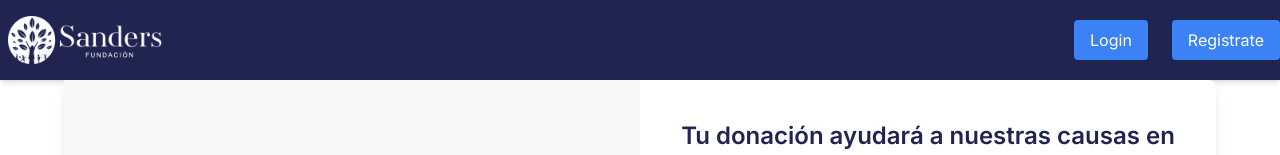
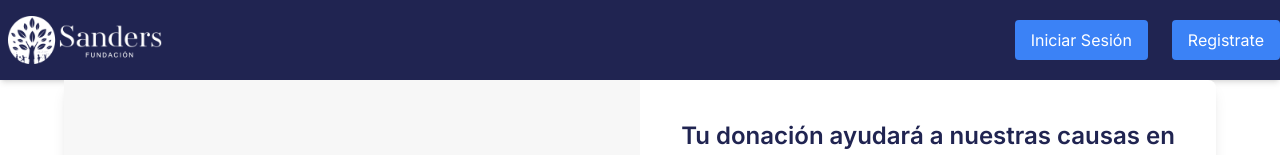
Before and after one commit to omaration21/sandersapp, a Next.js app in the folder frontend/: page /userdona in a window 1280 px wide. Shown: the top 155 px of the page. Built offline with nearby package versions, Linux system fonts and the light colour scheme.

Commit message:
modify styles

```diff
--- a/frontend/src/app/components/ProfileUser.tsx
+++ b/frontend/src/app/components/ProfileUser.tsx
@@ -22,12 +22,16 @@ export const ProfileUser = () => {
   const handleSaveChanges = async () => {
     try {
       await updateUser(editableUser.id, editableUser);
+
       if (selectedImage) {
         const newProfileImageUrl = await updateProfileImage(editableUser.id, selectedImage);
         setEditableUser({ ...editableUser, profile_image_url: newProfileImageUrl });
         setUser({ ...editableUser, profile_image_url: newProfileImageUrl });
         setPreviewImageUrl(null);
       }
+
+      setUser({ ...editableUser, name: editableUser.name });
+
       alert("Perfil actualizado con éxito");
       setIsEditing(false);
     } catch (error) {
@@ -35,6 +39,7 @@ export const ProfileUser = () => {
       alert("No se pudo actualizar el perfil");
     }
   };
+
 
   const handleImageChange = (e: React.ChangeEvent<HTMLInputElement>) => {
     if (e.target.files && e.target.files.length > 0) {
@@ -130,7 +135,7 @@ export const ProfileUser = () => {
           </div>
         </div>
       ) : (
-        <div className="mt-4">
+        <div className="flex justify-center mt-4">
           <button
             onClick={() => setIsEditing(true)}
             className="mt-4 bg-blue-500 hover:bg-blue-600 text-white px-6 py-2 rounded-lg shadow-md transition-all"
--- a/frontend/src/app/context/AuthContext.tsx
+++ b/frontend/src/app/context/AuthContext.tsx
@@ -18,7 +18,7 @@ interface AuthContextType {
   role: 'Admin' | 'Donor' | null;
   login: (email: string, password: string) => Promise<void>;
   logout: () => void;
-  setUser: (user: User | null) => void;  // Añadimos setUser
+  setUser: (user: User | null) => void;
 }
 
 export const AuthContext = createContext<AuthContextType | null>(null);
@@ -93,8 +93,6 @@ export const AuthProvider = ({ children }: { children: React.ReactNode }) => {
     }
 };
 
-
-
   const logout = () => {
     setUser(null);
     setRole(null);
@@ -113,7 +111,6 @@ export const AuthProvider = ({ children }: { children: React.ReactNode }) => {
   );
 };
 
-// Hook personalizado para acceder al contexto
 export const useAuth = () => {
   const context = useContext(AuthContext);
   if (!context) {
--- a/frontend/src/app/dashboard/admin/page.tsx
+++ b/frontend/src/app/dashboard/admin/page.tsx
@@ -28,10 +28,8 @@ const AdminDashboard = () => {
     }
   }, [authContext, router]);
 
-  // Estado para controlar la visibilidad del sidebar
   const [isSidebarOpen, setIsSidebarOpen] = useState(true);
 
-  // Función para alternar la visibilidad del sidebar
   const handleToggleSidebar = () => {
     setIsSidebarOpen(!isSidebarOpen);
   };
@@ -53,17 +51,17 @@ const AdminDashboard = () => {
 
           {/* Contenedor para alinear IncomePanel y PiePanel uno al lado del otro */}
           <div className="flex justify-between gap-6" style={{ height: '600px' }}>
-            <IncomePanel />  {/* Renderizado del componente IncomePanel */}
-            <PiePanel />  {/* Renderizado del componente PiePanel */}
+            <IncomePanel />
+            <PiePanel />
           </div>
 
           {/* Componente de donaciones recientes a toda la página */}
           <div className="mt-6">
-            <RecentDonations />  {/* Renderizado del componente RecentDonations */}
+            <RecentDonations />
           </div>
 
           <div className="mt-6">
-            <PersonalizedReport />  {/* Renderizado del componente PersonalizedReport */}
+            <PersonalizedReport />
           </div>
         </div>
       </div>
--- a/frontend/src/app/signup/page.tsx
+++ b/frontend/src/app/signup/page.tsx
@@ -54,7 +54,7 @@ const SignUp = () => {
             {/* Botón Login */}
             <Link href="/login">
               <button className="bg-blue-500 hover:bg-blue-600 text-white px-4 py-2 rounded">
-                Login
+                Iniciar Sesión
               </button>
             </Link>
             {/* Botón Donación */}
--- a/frontend/src/app/userdona/page.tsx
+++ b/frontend/src/app/userdona/page.tsx
@@ -65,7 +65,7 @@ const DonacionInvitado = () => {
               onClick={handleLoginClick}
               className="bg-blue-500 hover:bg-blue-600 text-white px-4 py-2 rounded"
             >
-              Login
+              Iniciar Sesión
             </button>
             {/* Botón Signup */}
             <button
```
